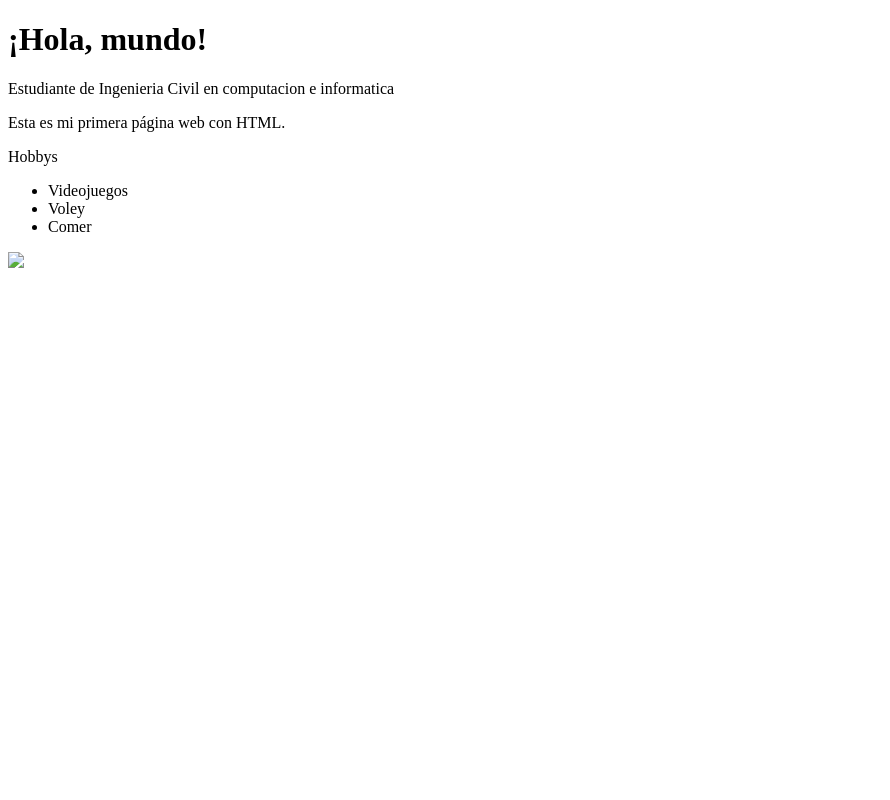
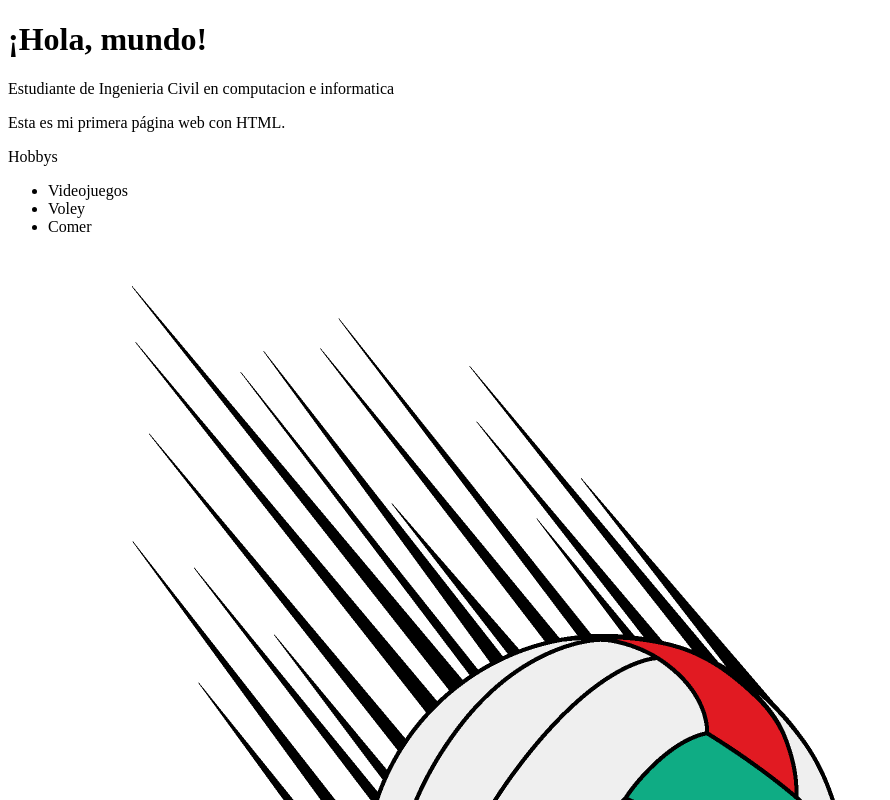
Before and after one commit to Krl-oz/SitiosWeb, a plain HTML site: page img/index.html in a window 1280 px wide. Shown: the top 800 px of the page, without its empty margins (0-890 px from the left). Drawn offline with Linux system fonts and the light colour scheme.

Commit message:
Update index.html

```diff
--- a/img/index.html
+++ b/img/index.html
@@ -15,7 +15,7 @@
 <li>Voley </li>
 <li>Comer </li>
 </ul>
-<img src="7349">
+<img src="7349.png">
 </body>
 
 </html> <!-- Fin del documento HTML -->
```
